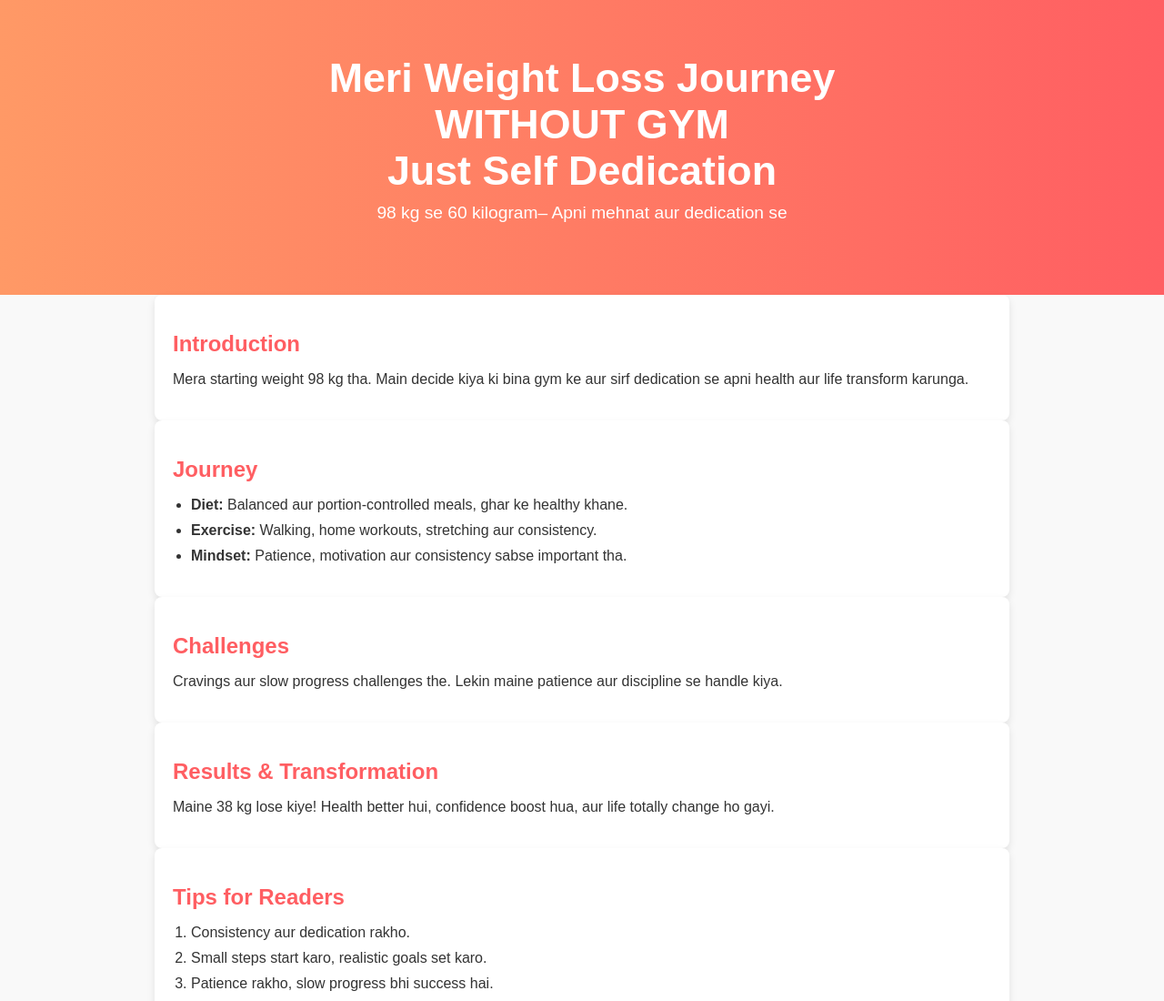
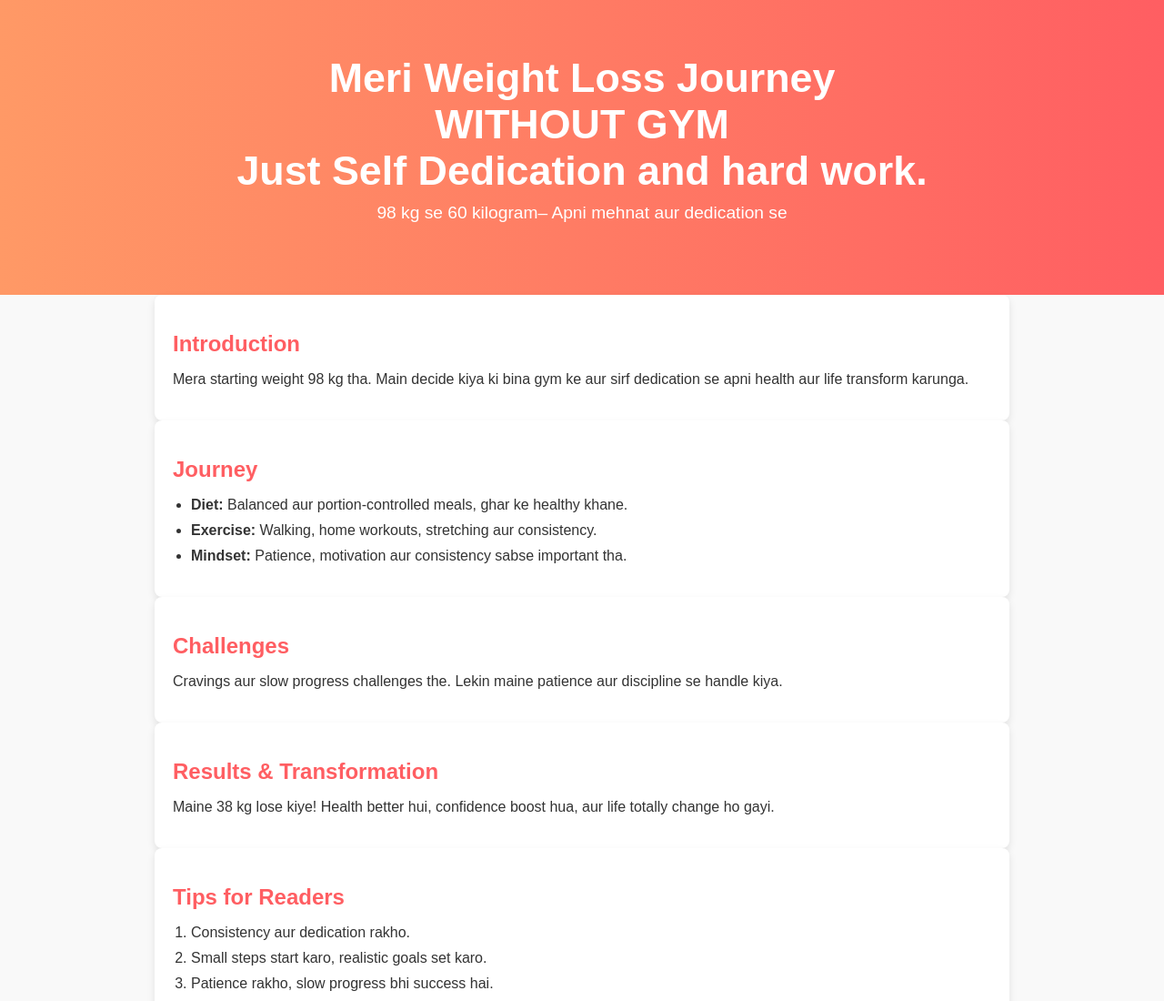
Before and after one commit to PUSHPENDRA-123/Weight-loss-blog, a plain HTML site: page index.html in a window 1280 px wide. Shown: the top 1100 px of the page at 91% size. Drawn offline with Linux system fonts and the light colour scheme.

Commit message:
Initial commit

```diff
--- a/index.html
+++ b/index.html
@@ -11,7 +11,7 @@
         <div class="container">
             <h1>Meri  Weight Loss Journey</h1>
             <h1>WITHOUT GYM</h1>
-             <h1>Just Self Dedication</h1>
+             <h1>Just Self Dedication and hard work.</h1>
             <p>98 kg se 60 kilogram– Apni mehnat aur dedication se</p>
         </div>
     </header>
```
